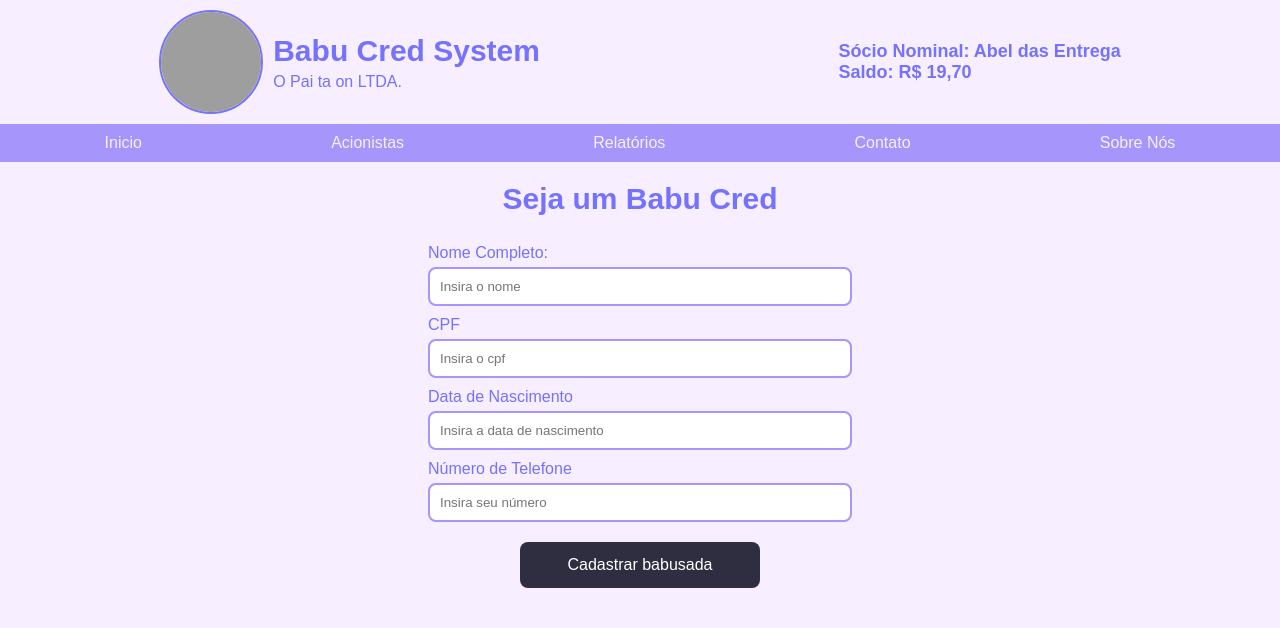
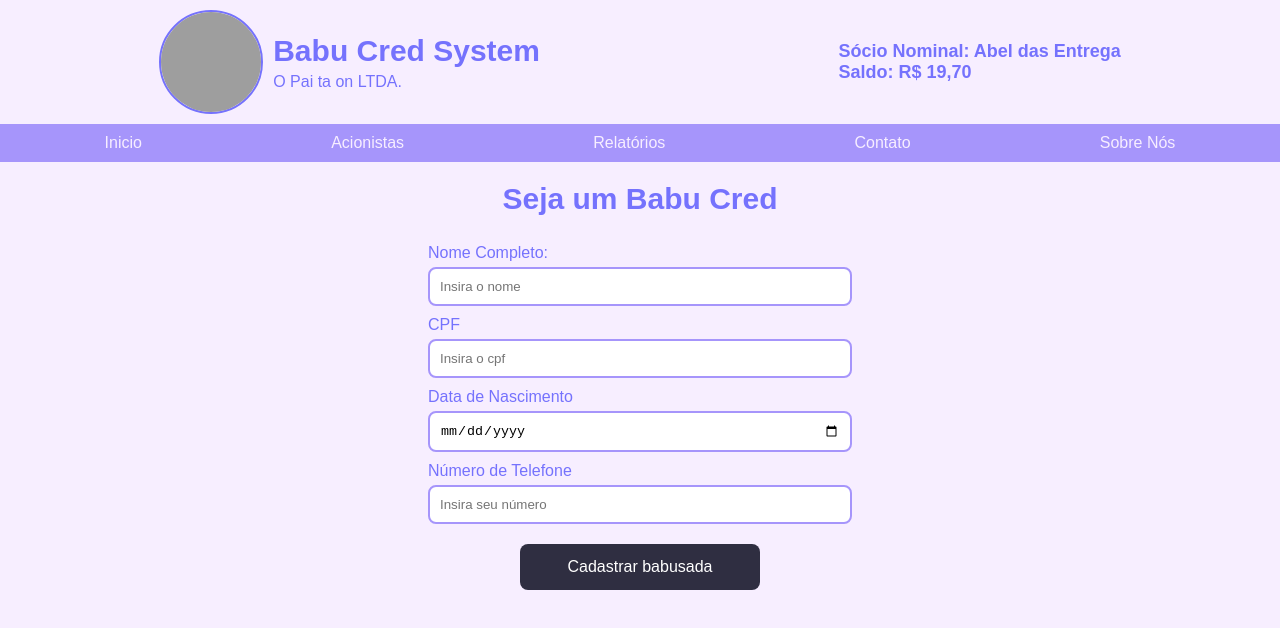
Before and after one commit to alexandrevelozo/babu-cred-system, a React (Create React App) app: page /createaccount in a window 1280 px wide. Shown: the top 628 px of the page. Built offline with nearby package versions, Linux system fonts and the light colour scheme; grey boxes are pictures that could not be loaded.

Commit message:
feat: correct inputs create account

```diff
--- a/src/pages/Landing/CreateAccount/index.js
+++ b/src/pages/Landing/CreateAccount/index.js
@@ -27,7 +27,7 @@ const CreateAccount = () => {
                         <span>
                             Data de Nascimento
                         </span>
-                        <input placeholder="Insira a data de nascimento" />
+                        <input type="date" placeholder="Insira a data de nascimento" />
                     </div>
                     <div>
                         <span>
```
